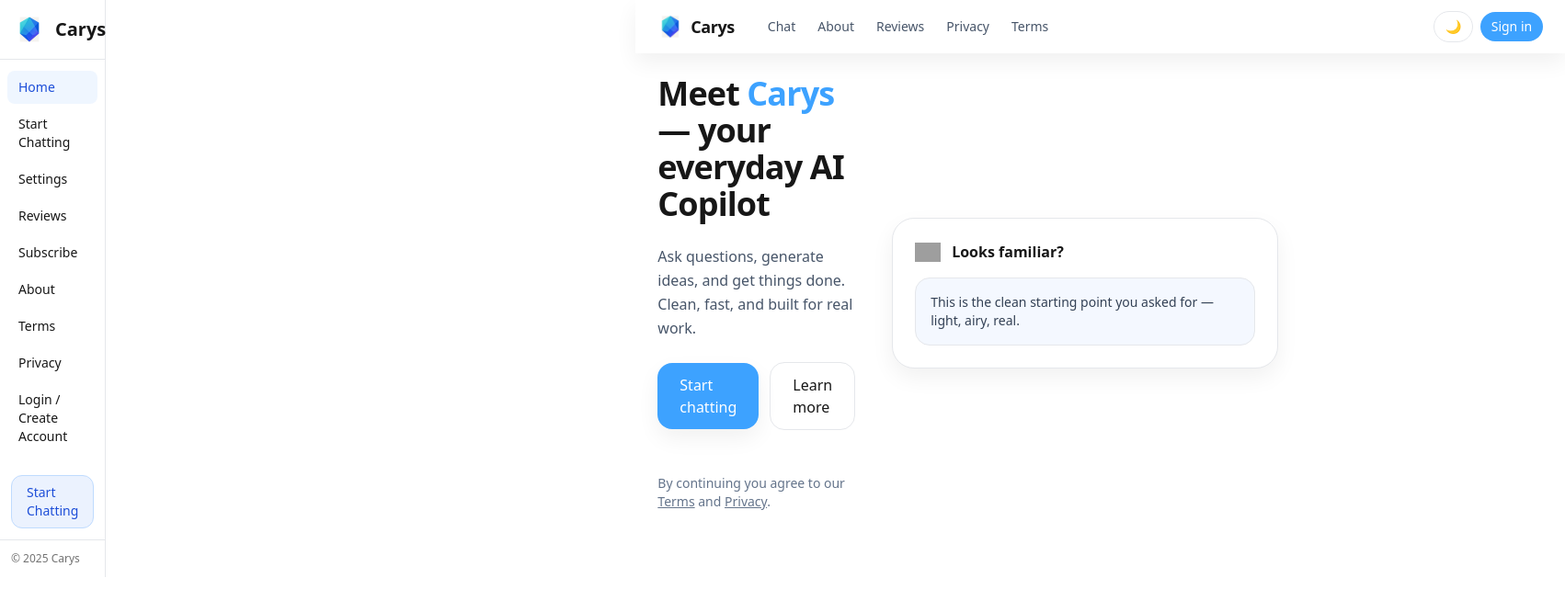
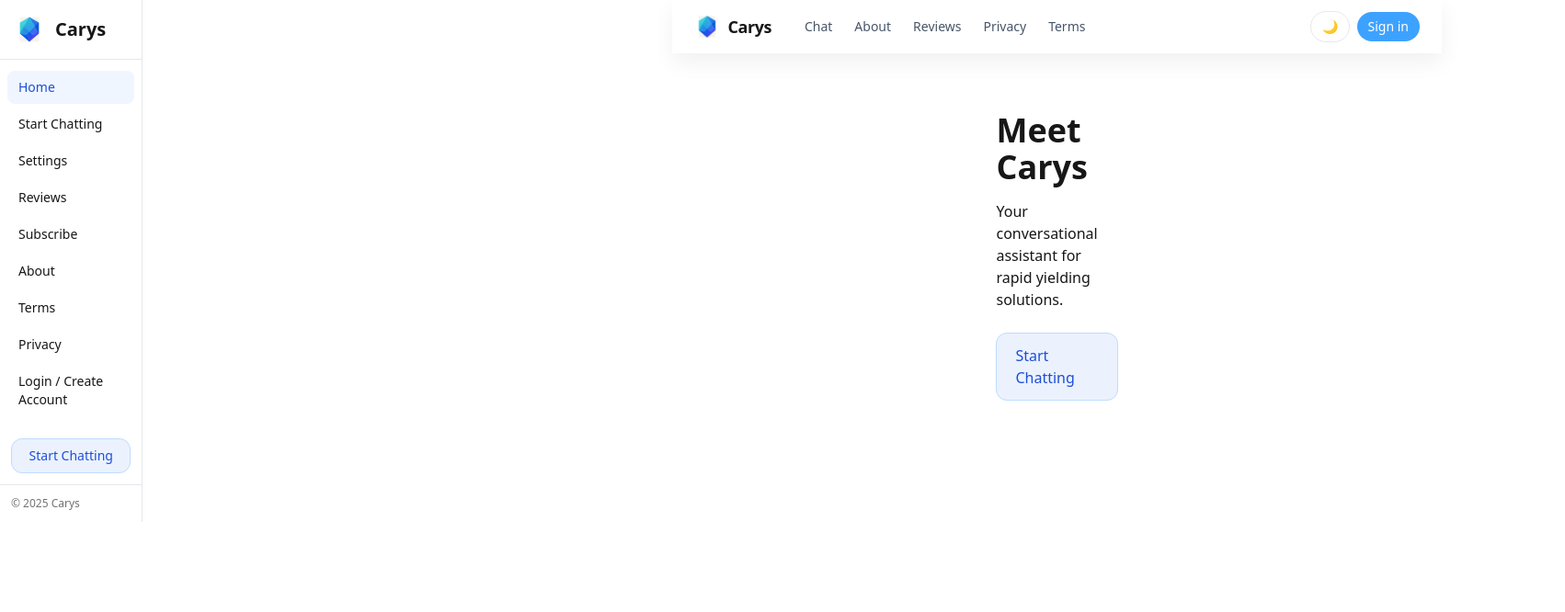
Before and after one commit to michaelperry101/CARYS.AI-FINAL, a Next.js app: page / in a window 1280 px wide. Shown: the top 666 px of the page at 92% size, 1702 px wide, since content can reach past the window. Built offline with nearby package versions, Linux system fonts and the light colour scheme; no server answers; grey boxes are pictures that could not be loaded.

Commit message:
Update page.jsx

```diff
--- a/app/page.jsx
+++ b/app/page.jsx
@@ -1,45 +1,18 @@
-import Link from "next/link";
-import Image from "next/image";
-
-export const metadata = { title: "Home" };
+export const metadata = { title: "Carys — Your AI Assistant" };
 
 export default function HomePage() {
   return (
-    <div className="grid md:grid-cols-[1fr,420px] gap-10 items-center">
-      <div className="space-y-6">
-        <h1 className="text-4xl font-semibold tracking-tight">
-          Meet <span className="text-carys-blue">Carys</span> — your everyday AI Copilot
-        </h1>
-        <p className="text-slate-600 leading-relaxed">
-          Ask questions, generate ideas, and get things done. Clean, fast, and built for real work.
-        </p>
-        <div className="flex items-center gap-3">
-          <Link
-            href="/chat"
-            className="rounded-2xl px-6 py-3 bg-carys-blue text-white font-medium shadow-soft hover:opacity-90"
-          >
-            Start chatting
-          </Link>
-          <Link href="/about" className="rounded-2xl px-6 py-3 border hover:bg-slate-50">
-            Learn more
-          </Link>
-        </div>
-        <div className="pt-6 text-slate-500 text-sm">
-          By continuing you agree to our{" "}
-          <Link href="/terms" className="underline">Terms</Link> and{" "}
-          <Link href="/privacy" className="underline">Privacy</Link>.
-        </div>
-      </div>
-
-      <div className="rounded-3xl border bg-white p-6 shadow-soft">
-        <div className="flex items-center gap-3 mb-4">
-          <Image src="/logo.svg" alt="Carys" width={28} height={28} />
-          <div className="font-semibold">Looks familiar?</div>
-        </div>
-        <div className="rounded-2xl border bg-carys-soft p-4">
-          <div className="text-sm text-slate-700">This is the clean starting point you asked for — light, airy, real.</div>
-        </div>
-      </div>
-    </div>
+    <main className="page-wrap p-6 md:p-10">
+      <h1 className="text-4xl font-semibold mb-4">Meet Carys</h1>
+      <p className="max-w-2xl mb-6">
+        Your conversational assistant for rapid yielding solutions.
+      </p>
+      <a
+        href="/chat"
+        className="inline-flex items-center rounded-xl px-5 py-3 bg-blue-500/10 text-blue-700 border border-blue-200 hover:bg-blue-500/15"
+      >
+        Start Chatting
+      </a>
+    </main>
   );
 }
```
